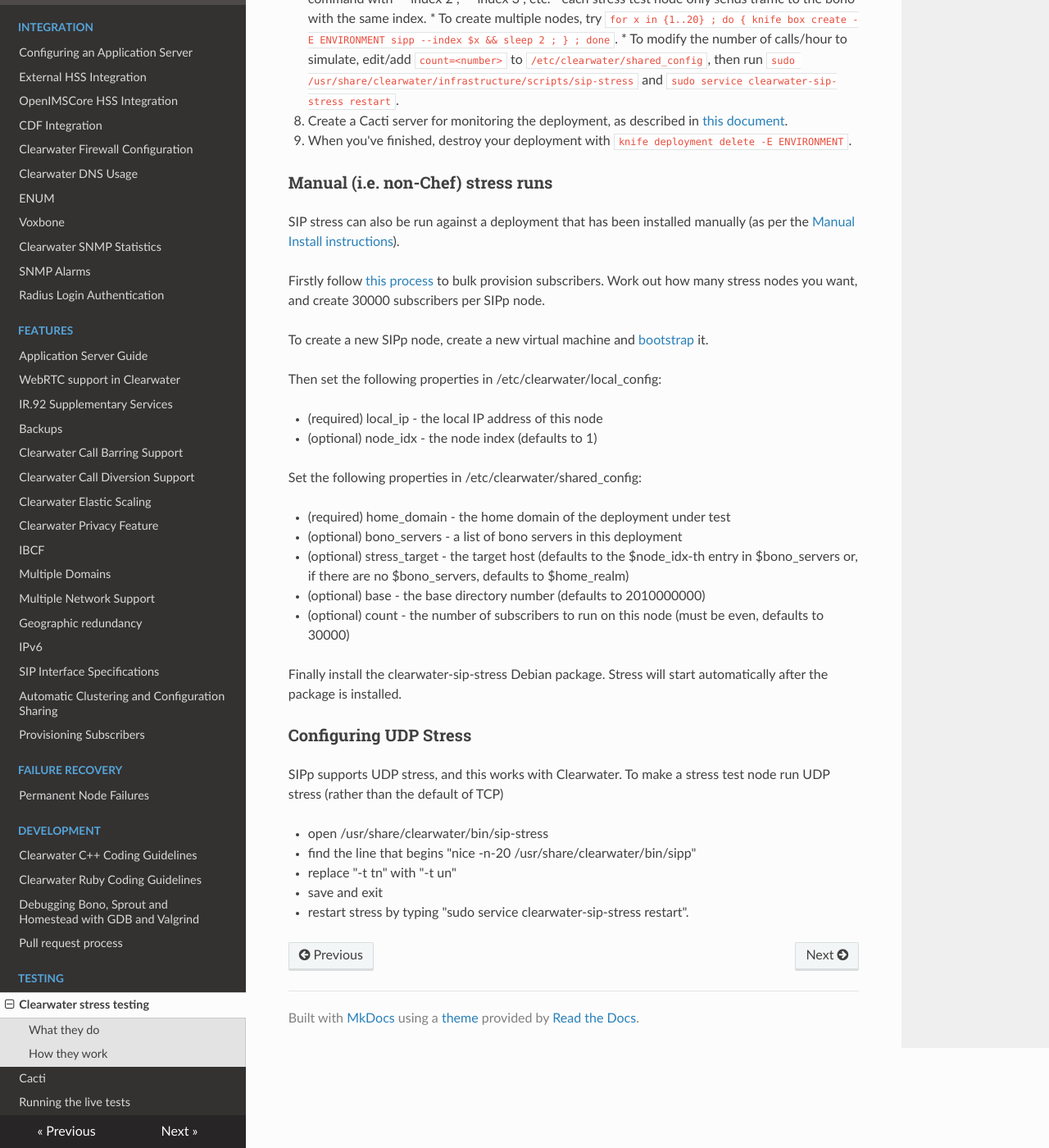
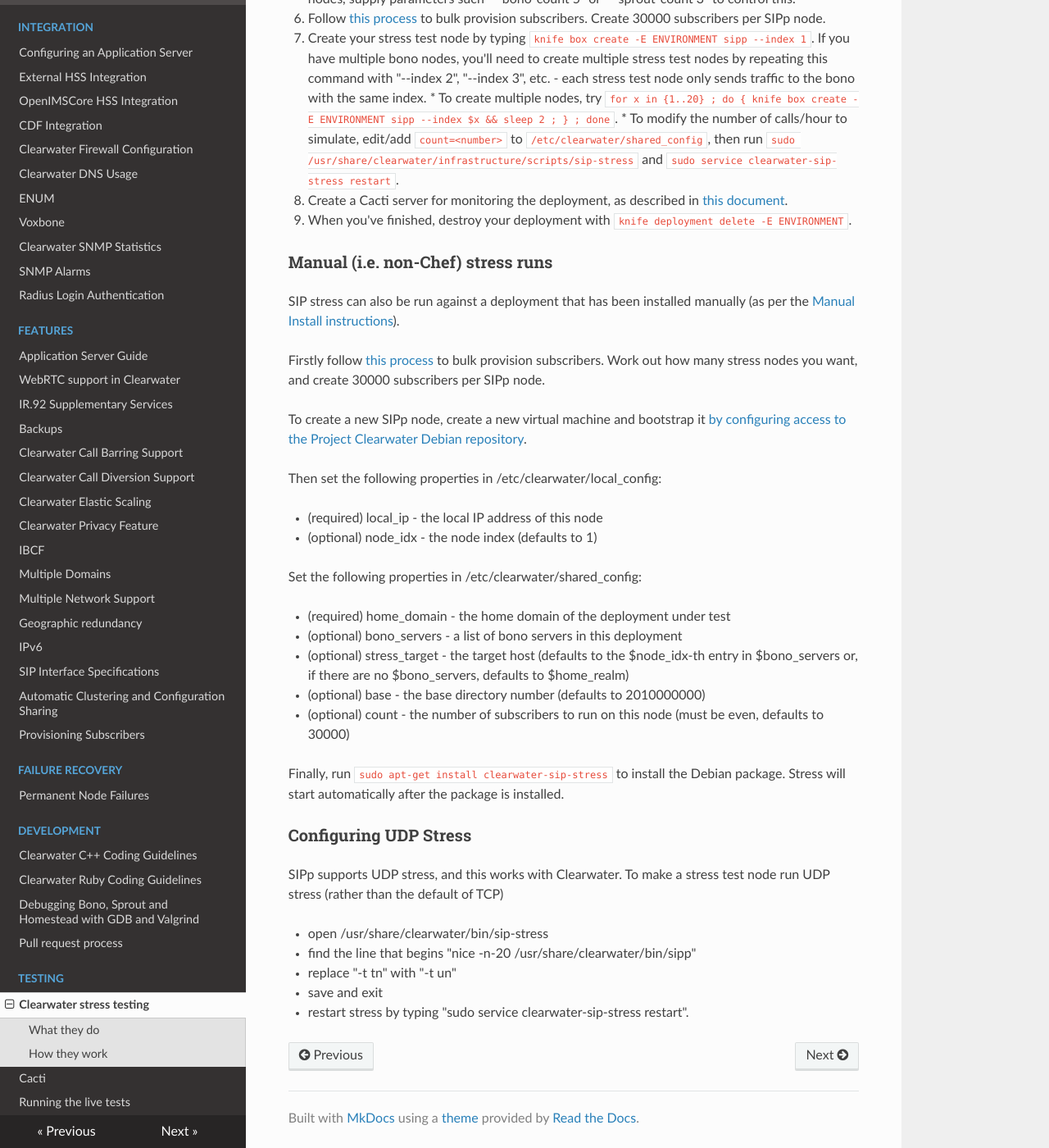
Before and after one commit to Metaswitch/clearwater-readthedocs, an MkDocs documentation site: the page built from docs/Clearwater_stress_testing.md, in a window 1280 px wide and 1400 px high, scrolled down 1792 px. Shown: the whole window at 82% size. Built offline with MkDocs 1.6.1, drawn with Linux system fonts in a browser that asks for light colours; nearby versions of some CDN libraries; old or Windows-style settings are respelled for this version of MkDocs; some of the changed text lies outside the part shown.

Commit message:
Clarify the nature and the installation of a stress node

```diff
--- a/docs/Clearwater_stress_testing.md
+++ b/docs/Clearwater_stress_testing.md
@@ -3,6 +3,11 @@ One of Clearwater's biggest strengths is scalability and in order to demonstrate
 - how to kick off your own stress test.
 
 ## SIP Stress Nodes
+
+A Clearwater SIP stress node is similar to any other Project Clearwater node, except that instead of
+having a Debian package like `bono` or `sprout` installed, it has our `clearwater-sip-stress` Debian
+package installed.
+
 ### What they do
 
 Clearwater SIP stress nodes run a standard SIPp script against your bono cluster.  The bono nodes translate this into traffic for sprout and this generates traffic on homestead and homer.  The nodes log their success/failure to `/var/log/clearwater-sip-stress` and also restart SIPp (after a 30s cool-down) if anything goes wrong.
@@ -58,7 +63,7 @@ SIP stress can also be run against a deployment that has been installed manually
 
 Firstly follow [this process](https://github.com/Metaswitch/crest/blob/dev/docs/Bulk-Provisioning%20Numbers.md) to bulk provision subscribers. Work out how many stress nodes you want, and create 30000 subscribers per SIPp node.
 
-To create a new SIPp node, create a new virtual machine and [bootstrap](Manual_Install.md#bootstrapping-the-machines) it.
+To create a new SIPp node, create a new virtual machine and bootstrap it [by configuring access to the Project Clearwater Debian repository](Manual_Install.md#configure-the-apt-software-sources).
 
 Then set the following properties in /etc/clearwater/local_config:
 
@@ -73,7 +78,7 @@ Set the following properties in /etc/clearwater/shared_config:
 * (optional) base - the base directory number (defaults to 2010000000)
 * (optional) count - the number of subscribers to run on this node (must be even, defaults to 30000)
 
-Finally install the clearwater-sip-stress Debian package. Stress will start automatically after the package is installed.
+Finally, run `sudo apt-get install clearwater-sip-stress` to install the Debian package. Stress will start automatically after the package is installed.
 
 ### Configuring UDP Stress
 
```
